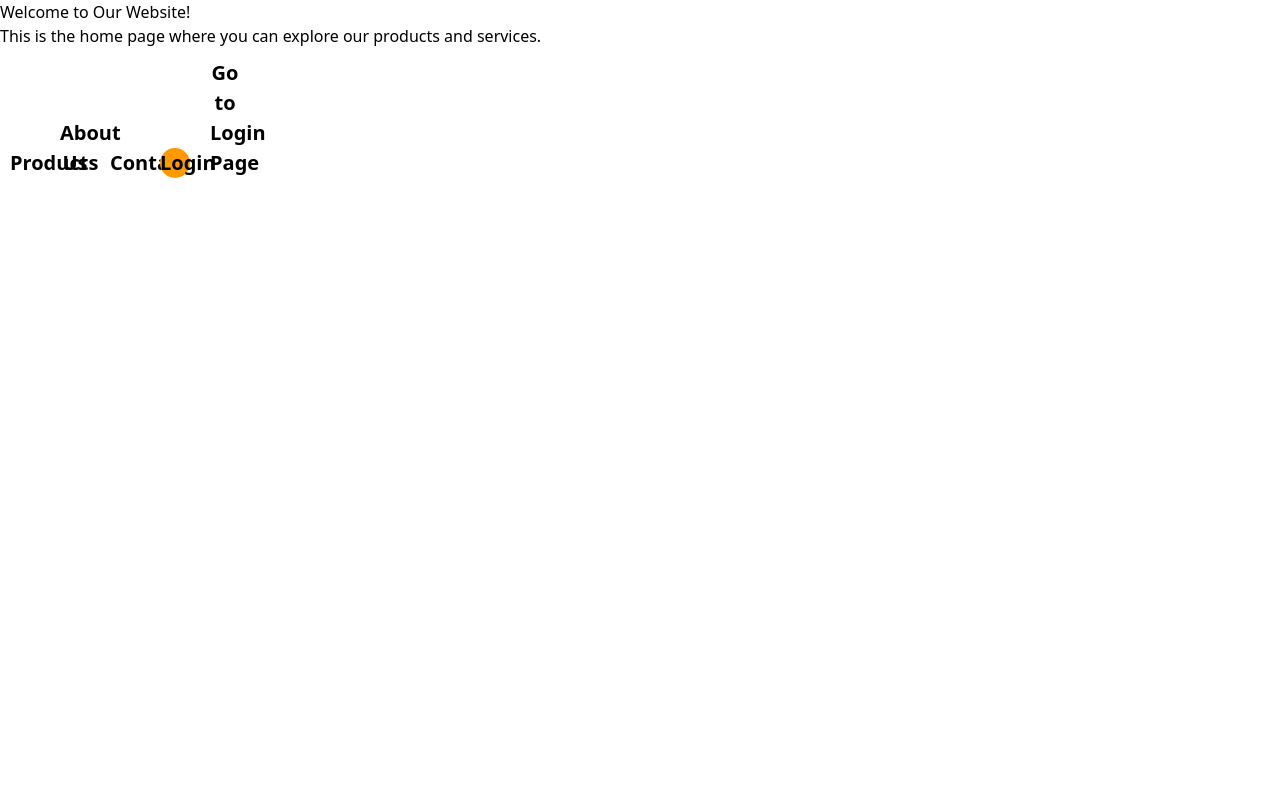
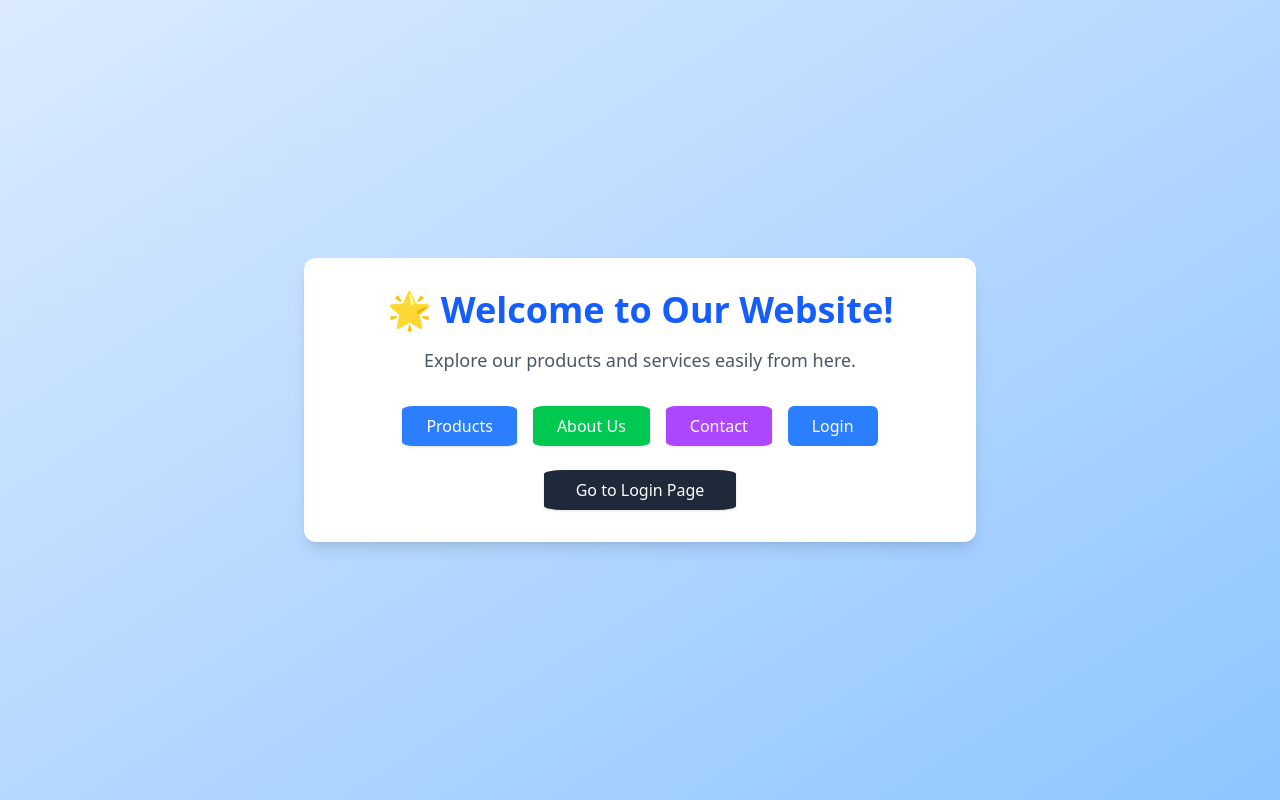
Before and after one commit to DulanKavindu/font-end_new1, a React (Vite) app: page / in a window 1280 px wide. Built offline with nearby package versions, Linux system fonts and the light colour scheme.

Commit message:
creating route fro the project

```diff
--- a/package.json
+++ b/package.json
@@ -13,6 +13,7 @@
     "@tailwindcss/vite": "^4.1.13",
     "react": "^19.1.1",
     "react-dom": "^19.1.1",
+    "react-icons": "^5.5.0",
     "react-router-dom": "^7.8.2",
     "tailwindcss": "^4.1.13"
   },
--- a/src/App.jsx
+++ b/src/App.jsx
@@ -1,10 +1,11 @@
 import './App.css'
 import { ProductCard } from './components/productcard'
-import { UserData } from './components/userdata'
-import { Testing } from './components/testing'
+
 import { Loginpage } from './pages/loginpage'
 import { HomePage } from './pages/homepage'
 import { BrowserRouter, Routes,Route } from 'react-router-dom'
+import { SignupPage } from './pages/sinuppage'
+import { Addminpage } from './pages/addminpage'
 
 function App() {
   return (
@@ -13,7 +14,9 @@ function App() {
     <Routes path='/*'>
       <Route path='/' element={<HomePage/>}/>
       <Route path='/login' element={<Loginpage/>}/>
-      <Route path='/*' element={<h1>404 Not Found</h1>}/>
+      <Route path='/signup'element={<SignupPage/>}/>
+      <Route path='/addmin/*' element={<Addminpage/>}/>
+      <Route path='/*' element={<HomePage/>}/>
 
     </Routes>
     </BrowserRouter>
--- /dev/null
+++ b/src/pages/addminpage.jsx
@@ -0,0 +1,15 @@
+import { Link } from "react-router-dom";
+
+export function Addminpage(){
+    return(
+        <div className="bg-blue-300 w-full h-screen flex">
+        <div className="bg-blue-200 w-[20%] h-[100%]  flex flex-col  items-center gap-30 pt-20">
+            <Link to='/addmin/dashboard' > Dashbord </Link>
+            <Link to='/addmin/products' > Products </Link>
+            <Link to='/addmin/order' > Users </Link>
+            <Link to='/addmin/customer' > Settings </Link>
+        </div>
+        </div>
+    )
+
+}
--- a/src/pages/homepage.jsx
+++ b/src/pages/homepage.jsx
@@ -1,21 +1,48 @@
-import { Link } from 'react-router-dom';
-
-
+import { Link } from "react-router-dom";
 
 export function HomePage() {
   return (
-    <div className="home-container">
-      <h1>Welcome to Our Website!</h1>
-      <p>This is the home page where you can explore our products and services.</p>
+    <div className="min-h-screen flex flex-col items-center justify-center bg-gradient-to-br from-blue-100 to-blue-300">
+      <div className="bg-white shadow-lg rounded-xl p-8 w-[90%] max-w-2xl text-center">
+        <h1 className="text-4xl font-bold text-blue-600 mb-4">
+          🌟 Welcome to Our Website!
+        </h1>
+        <p className="text-gray-600 mb-8 text-lg">
+          Explore our products and services easily from here.
+        </p>
 
-      <div className="buttons">
-        <button>Products</button>
-        <button>About Us</button>
-        <button>Contact</button>
-        <button className='bg-amber-500'  onClick={()=>{
-          alert("Redirecting to login page");
-        }}>Login</button>
-        <Link to='/login'><button>Go to Login Page</button></Link>
+        {/* Buttons Section */}
+        <div className="flex flex-wrap justify-center gap-4">
+          <button className="bg-blue-500 hover:bg-blue-600 text-white font-medium py-2 px-6 rounded-[10%] transition-all shadow-sm">
+            Products
+          </button>
+
+          <button className="bg-green-500 hover:bg-green-600 text-white font-medium py-2 px-6 rounded-[10%] transition-all shadow-sm">
+            About Us
+          </button>
+
+          <button className="bg-purple-500 hover:bg-purple-600 text-white font-medium py-2 px-6 rounded-[10%] transition-all shadow-sm">
+            Contact
+          </button>
+
+
+           <button className="bg-blue-500 text-white px-6 py-2 rounded-md hover:bg-blue-600"
+           onClick={() => {
+              alert("Redirecting to login page");
+            }}>
+
+            Login
+          </button>
+        </div>
+
+        {/* Separate Login Page Link */}
+        <div className="mt-6">
+          <Link to="/login">
+            <button className="bg-gray-800 hover:bg-black text-white font-medium py-2 px-8 rounded-[10%] transition-all shadow-sm">
+              Go to Login Page
+            </button>
+          </Link>
+        </div>
       </div>
     </div>
   );
--- /dev/null
+++ b/src/pages/sinuppage.jsx
@@ -0,0 +1,44 @@
+// SignupPage.jsx
+import React from 'react';
+
+export function SignupPage() {
+  return (
+    <div className="flex items-center justify-center min-h-screen bg-gray-100">
+      <form className="bg-white shadow-md rounded-lg p-8 w-96">
+        <h1 className="text-2xl font-bold text-center mb-6 text-blue-600">Sign Up</h1>
+
+        <input
+          type="text"
+          placeholder="Full Name"
+          className="w-full p-2 mb-4 border rounded-md focus:outline-none focus:ring-2 focus:ring-blue-400"
+        />
+
+        <input
+          type="email"
+          placeholder="Email"
+          className="w-full p-2 mb-4 border rounded-md focus:outline-none focus:ring-2 focus:ring-blue-400"
+        />
+
+        <input
+          type="password"
+          placeholder="Password"
+          className="w-full p-2 mb-4 border rounded-md focus:outline-none focus:ring-2 focus:ring-blue-400"
+        />
+
+        <input
+          type="password"
+          placeholder="Confirm Password"
+          className="w-full p-2 mb-6 border rounded-md focus:outline-none focus:ring-2 focus:ring-blue-400"
+        />
+
+        <button className="w-full bg-blue-500 text-white py-2 rounded-md hover:bg-blue-600 transition duration-200">
+          Sign Up
+        </button>
+
+        <p className="text-center text-sm text-gray-500 mt-4">
+          Already have an account? <span className="text-blue-500 font-semibold cursor-pointer">Login</span>
+        </p>
+      </form>
+    </div>
+  );
+}
```
Also changed, not shown: 1 other file (tests, documents, lock files or other folders).
